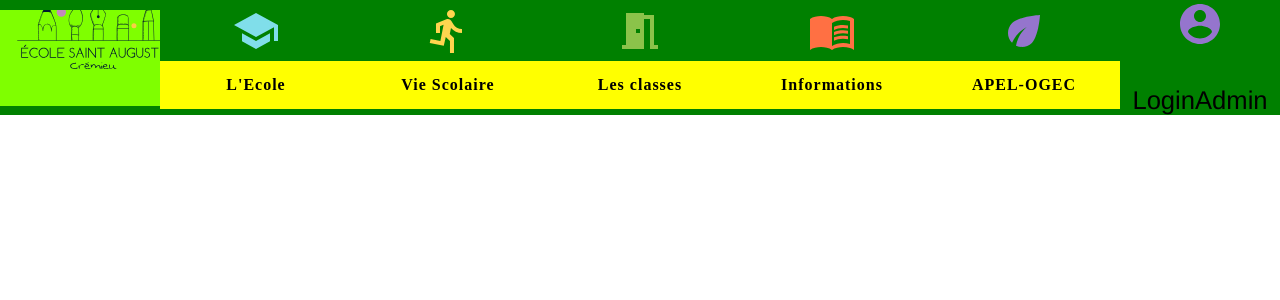
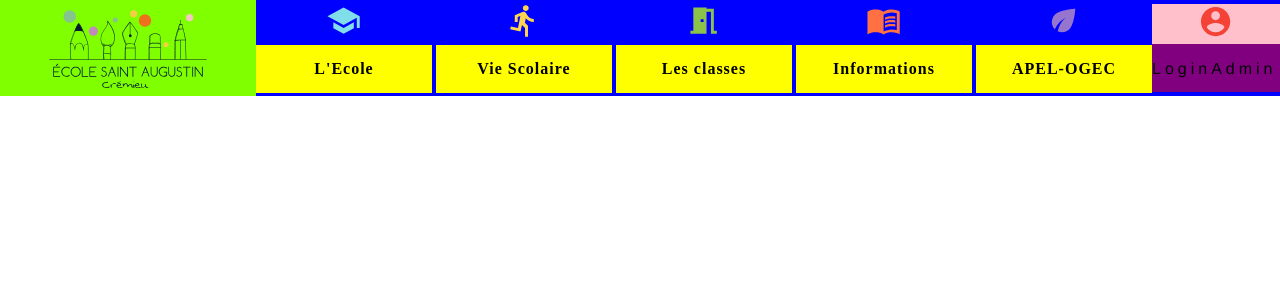
Before and after one commit to zoutigo/school-platform, a React (Create React App) app in the folder frontend/: page / in a window 1280 px wide. Shown: the top 300 px of the page. Built offline with nearby package versions, Linux system fonts and the light colour scheme.

Commit message:
fix header layout

```diff
--- a/frontend/src/components/header/Header.js
+++ b/frontend/src/components/header/Header.js
@@ -1,6 +1,8 @@
 import React from 'react'
 import AccountCircleIcon from '@material-ui/icons/AccountCircle'
-import { useMediaQuery, useTheme } from '@material-ui/core'
+import MenuIcon from '@material-ui/icons/Menu'
+
+import { Typography, useMediaQuery, useTheme } from '@material-ui/core'
 import './headerStyle.css'
 import Logo from './Logo'
 import { StyledIconBox } from '../elements/styled'
@@ -34,21 +36,35 @@ function Header() {
         </ul>
       )}
       {!isSmallScreen && (
-        <ul className="private column">
-          <li>
-            <StyledIconBox bgcolor={theme.palette.apelogec.main}>
-              <AccountCircleIcon fontSize="large" />
+        <ul
+          className="private"
+          style={{
+            display: 'flex',
+            flexDirection: 'column',
+            justifyContent: 'center',
+            background: 'blue',
+          }}
+        >
+          <li style={{ background: 'pink' }}>
+            <StyledIconBox bgcolor={theme.palette.error.main} fontsize="2.2rem">
+              <AccountCircleIcon />
             </StyledIconBox>
           </li>
-          <li className="mt-2">
-            <div className="dropdown">
-              Login
+          <li
+            className="mt-2 btn-height"
+            style={{
+              background: 'purple',
+              marginTop: '-0.07rem',
+            }}
+          >
+            <div className="dropdown" style={{ marginTop: '0.8rem' }}>
+              <Typography varian="h6">Login</Typography>
               <ul className="dropdown-content">
                 <li>Mon compte</li>
               </ul>
             </div>
             <div className="dropdown">
-              Admin
+              <Typography varian="h6">Admin</Typography>
               <ul className="dropdown-content">
                 <li>Gestion des roles</li>
                 <li>Organigramme</li>
@@ -58,6 +74,13 @@ function Header() {
           </li>
         </ul>
       )}
+      {isSmallScreen && (
+        <div className="mr-1 ml-1">
+          <StyledIconBox bgcolor={theme.palette.primary.main} fontsize="4.2rem">
+            <MenuIcon />
+          </StyledIconBox>
+        </div>
+      )}
     </header>
   )
 }
--- a/frontend/src/components/header/Logo.js
+++ b/frontend/src/components/header/Logo.js
@@ -9,7 +9,7 @@ const useStyles = makeStyles((theme) => ({
     // maxHeight: '25vh ',
     overflow: 'hidden',
     textAlign: 'center',
-    marginTop: '-4.5rem',
+    marginTop: '-2.7rem',
   },
   svg: {
     height: '24vh',
--- a/frontend/src/components/header/NavBloc.js
+++ b/frontend/src/components/header/NavBloc.js
@@ -1,19 +1,8 @@
-import { makeStyles, styled, Typography } from '@material-ui/core'
+import { styled, Typography } from '@material-ui/core'
 import React from 'react'
 import PropTypes from 'prop-types'
 import { withTheme } from '@material-ui/styles'
 import { StyledIconBox, StyledNavLink } from '../elements/styled'
-
-const useStyles = makeStyles(() => ({
-  rubric: {
-    minWidth: '16rem',
-    background: 'transparent',
-  },
-  category: {
-    minWidth: '14rem',
-    background: 'whitesmoke',
-  },
-}))
 
 const StyledRubricLi = withTheme(
   styled(({ bgcolor, theme, ...rest }) => <li {...rest} />)({
@@ -65,20 +54,21 @@ const StyledChapterUl = withTheme(
 )
 
 function NavBloc({ rubric, rubcolor }) {
-  const classes = useStyles()
   const { rubname, icon, categories } = rubric
 
   return (
     <li className="btn-width">
       <ul>
         <li>
-          <StyledIconBox bgcolor={rubcolor}>{icon}</StyledIconBox>
+          <StyledIconBox bgcolor={rubcolor} fontsize="2.2rem">
+            {icon}
+          </StyledIconBox>
         </li>
         <StyledRubricLi className="dropdown btn-size" bgcolor={rubcolor}>
           <StyledNavLink to={rubric.route.path}>
             <Typography variant="h4">{rubname}</Typography>
           </StyledNavLink>
-          <ul className={`dropdown-content ${classes.category}`}>
+          <ul className="dropdown-content btn-width bg-transparent">
             {categories &&
               categories.map((category) => (
                 <StyledCategoryLi
--- a/frontend/src/components/header/headerStyle.css
+++ b/frontend/src/components/header/headerStyle.css
@@ -1,18 +1,18 @@
 header {
   width: 100%;
-  background: green;
+  background: blue;
   position: fixed;
 }
 
 .logo {
-  flex: 1;
+  flex: 2;
   max-height: 12vh;
   overflow: hidden;
   background: chartreuse;
 }
 
 .nav {
-  flex: 6;
+  flex: 7;
 }
 
 .private {
--- a/frontend/src/index.css
+++ b/frontend/src/index.css
@@ -52,6 +52,15 @@ body {
 }
 
 /* spacings */
+.m-1 {
+  margin: 1rem;
+}
+.mr-1 {
+  margin-right: 1rem;
+}
+.ml-1 {
+  margin-left: 1rem;
+}
 .mt-2 {
   margin-top: 2rem;
 }
@@ -62,11 +71,22 @@ body {
 /* sizing */
 .btn-size {
   height: 3rem;
-  width: 10rem;
+  width: 11rem;
   border: solid 0px;
   box-sizing: border-box;
 }
 .btn-width {
-  min-width: 12rem;
+  min-width: 11rem;
   box-sizing: border-box;
 }
+.btn-height {
+  height: 3rem;
+}
+
+/* sizing */
+.bg-white-smoke {
+  background: whitesmoke;
+}
+.bg-transparent {
+  background: transparent;
+}
```
